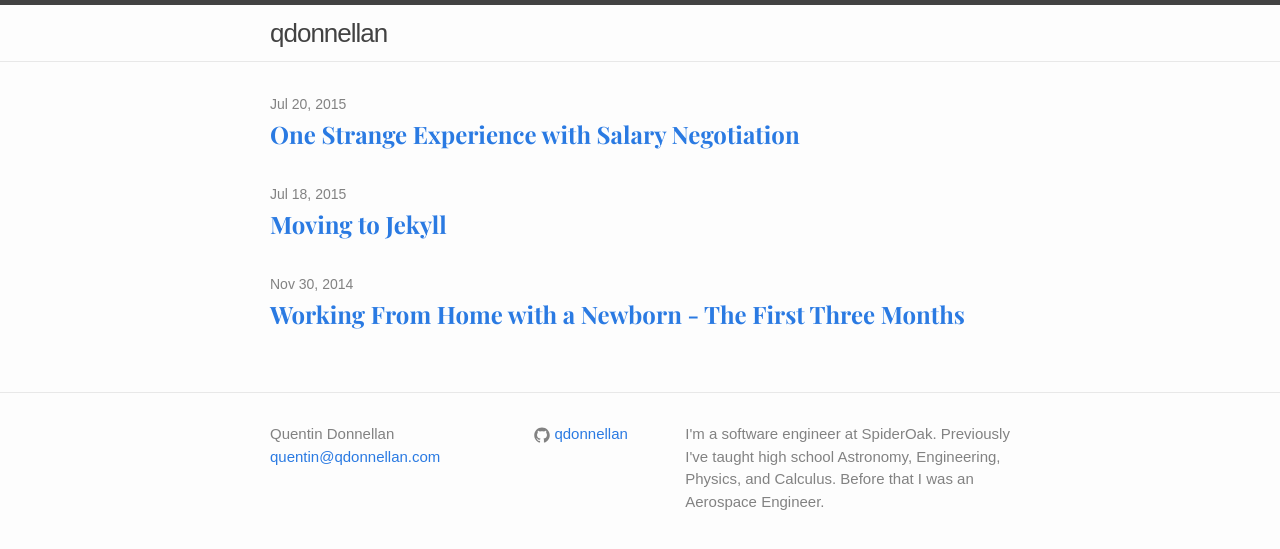
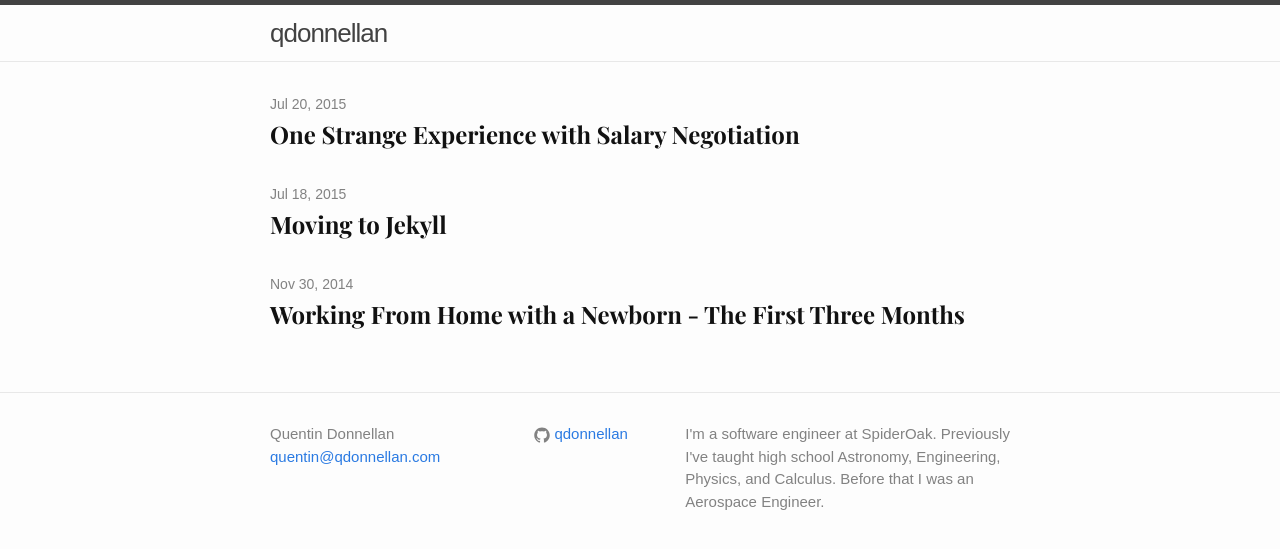
Before and after one commit to qdonnellan/qdonnellan.github.io, a Jekyll site: the page built from index.html, in a window 1280 px wide. Shown: the top 549 px of the page. Built offline with Jekyll 4.4.1, drawn with Linux system fonts in a browser that asks for light colours; some web fonts are replaced.

Commit message:
changed colors a bit

```diff
--- a/_sass/_layout.scss
+++ b/_sass/_layout.scss
@@ -188,6 +188,17 @@
 .post-link {
     display: block;
     font-size: 24px;
+    color: #111;
+    text-decoration: none;
+}
+
+.post-link:visited {
+    color: #111;
+}
+
+.post-link:hover {
+    text-decoration:none;
+    color: $brand-color;
 }
 
 
```
